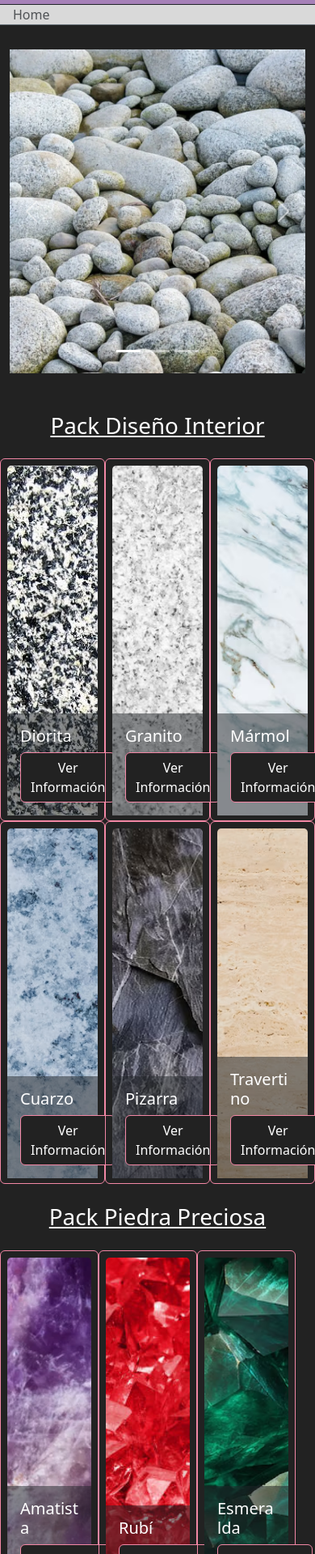
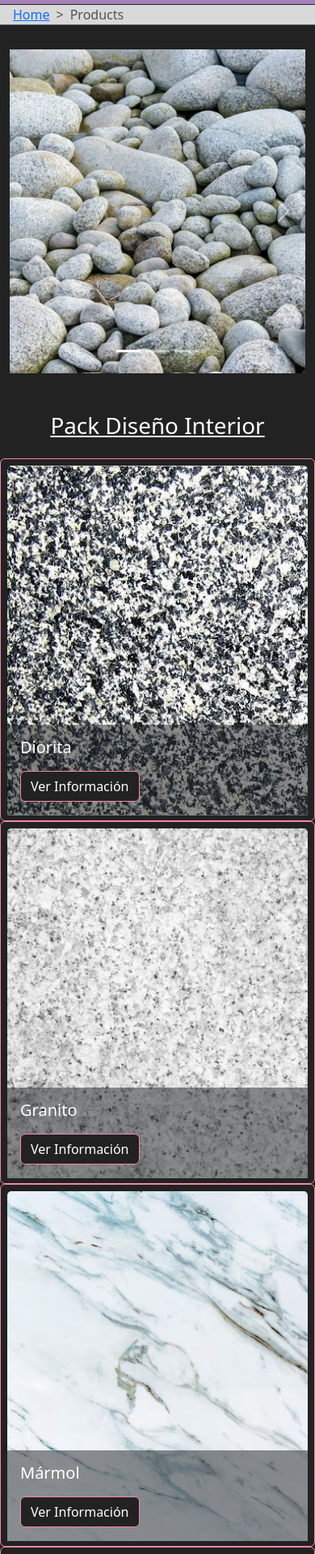
Before and after one commit to mackstm/PET-ROCK, a website built with Parcel: page src/pages/products.html in a window 390 px wide. Shown: the part 81-2000 px from the top of the page at 81% size. Built offline with nearby package versions, Linux system fonts and the light colour scheme.

Commit message:
fix: fixed breadcrumbs and responsiveness in Products page

```diff
--- a/src/pages/products.html
+++ b/src/pages/products.html
@@ -51,7 +51,8 @@
     <nav class="breadcrumbColor border-bottom border-secondary" style="--bs-breadcrumb-divider: '>';"
       aria-label="breadcrumb">
       <ol class="breadcrumb my-0 ms-3">
-        <li class="breadcrumb-item active" aria-current="page">Home</li>
+        <a class="breadcrumb-item" href="../index.html">Home</a>
+        <li class="breadcrumb-item active" aria-current="page">Products</li>
       </ol>
     </nav>
   </header>
@@ -112,7 +113,7 @@
       <div class="row">
 
         <!-- Diorita -->
-        <div class="card col col-md-4 cardColor p-2" style="height: 28rem;">
+        <div class="card col col-12 col-md-4 cardColor p-2" style="height: 28rem;">
           <div class="position-relative">
             <img src="../assets/img/diorita.jpg" class="card-img-top" alt="Diorita"
               style="height: 27rem; object-fit: cover;">
@@ -145,7 +146,7 @@
         </div>
 
         <!-- Granito -->
-        <div class="card col col-md-4 cardColor p-2" style="height: 28rem;">
+        <div class="card col col-12 col-md-4 cardColor p-2" style="height: 28rem;">
           <div class="position-relative">
             <img src="../assets/img/granito.avif" class="card-img-top" alt="Granito"
               style="height: 27rem; object-fit: cover;">
@@ -178,7 +179,7 @@
         </div>
 
         <!-- Mármol -->
-        <div class="card col col-md-4 cardColor p-2" style=" height: 28rem;">
+        <div class="card col col-12 col-md-4 cardColor p-2" style=" height: 28rem;">
           <div class="position-relative">
             <img src="../assets/img/marmol.avif" class="card-img-top" alt="Mármol"
               style="height: 27rem; object-fit: cover;">
@@ -213,7 +214,7 @@
       </div>
       <div class="row">
         <!-- Cuarzo -->
-        <div class="card col col-md-4 cardColor p-2" style=" height: 28rem;">
+        <div class="card col col-12 col-md-4 cardColor p-2" style=" height: 28rem;">
           <div class="position-relative">
             <img src="../assets/img/cuarzo.avif" class="card-img-top" alt="Cuarzo"
               style="height: 27rem; object-fit: cover;">
@@ -246,7 +247,7 @@
         </div>
 
         <!-- Pizarra -->
-        <div class="card col col-md-4 cardColor p-2" style=" height: 28rem;">
+        <div class="card col col-12 col-md-4 cardColor p-2" style=" height: 28rem;">
           <div class="position-relative">
             <img src="../assets/img/pizarra.avif" class="card-img-top" alt="Pizarra"
               style="height: 27rem; object-fit: cover;">
@@ -279,7 +280,7 @@
         </div>
 
         <!-- Travertino -->
-        <div class="card col col-md-4 cardColor p-2" style="height: 28rem;">
+        <div class="card col col-12 col-md-4 cardColor p-2" style="height: 28rem;">
           <div class="position-relative">
             <img src="../assets/img/travertino.avif" class="card-img-top" alt="Travertino"
               style="height: 27rem; object-fit: cover;">
@@ -315,7 +316,7 @@
         <div class="row">
 
           <!-- Amatista -->
-          <div class="card col col-md-4 cardColor p-2" style="height: 28rem;">
+          <div class="card col col-12 col-md-4 cardColor p-2" style="height: 28rem;">
             <div class="position-relative">
               <img src="../assets/img/amatista.webp" class="card-img-top" alt="Amatista"
                 style="height: 27rem; object-fit: cover;">
@@ -348,7 +349,7 @@
           </div>
 
           <!-- Rubí -->
-          <div class="card col col-md-4 cardColor p-2" style="height: 28rem;">
+          <div class="card col col-12 col-md-4 cardColor p-2" style="height: 28rem;">
             <div class="position-relative">
               <img src="../assets/img/ruby.jpg" class="card-img-top" alt="Rubí"
                 style="height: 27rem; object-fit: cover;">
@@ -381,7 +382,7 @@
           </div>
 
           <!-- Esmeralda -->
-          <div class="card col col-md-4 cardColor p-2" style="height: 28rem;">
+          <div class="card col col-12 col-md-4 cardColor p-2" style="height: 28rem;">
             <div class="position-relative">
               <img src="../assets/img/esmeralda.avif" class="card-img-top" alt="Esmeralda"
                 style="height: 27rem; object-fit: cover;">
@@ -419,7 +420,7 @@
         <div class="row">
 
           <!-- Piedra Común -->
-          <div class="card col col-md-4 cardColor p-2" style="height: 28rem;">
+          <div class="card col col-12 col-md-4 cardColor p-2" style="height: 28rem;">
             <div class="position-relative">
               <img src="../assets/img/piedra.webp" class="card-img-top" alt="Piedra Común"
                 style="height: 27rem; object-fit: cover;">
@@ -452,7 +453,7 @@
           </div>
 
           <!-- Cuarzo -->
-          <div class="card col col-md-4 cardColor p-2" style="height: 28rem;">
+          <div class="card col col-12 col-md-4 cardColor p-2" style="height: 28rem;">
             <div class="position-relative">
               <img src="../assets/img/cuarzo.avif" class="card-img-top" alt="Cuarzo"
                 style="height: 27rem; object-fit: cover;">
@@ -485,7 +486,7 @@
           </div>
 
           <!-- Jaspe -->
-          <div class="card col col-md-4 cardColor p-2" style="height: 28rem;">
+          <div class="card col col-12 col-md-4 cardColor p-2" style="height: 28rem;">
             <div class="position-relative">
               <img src="../assets/img/jaspe.avif" class="card-img-top" alt="Jaspe"
                 style="height: 27rem; object-fit: cover;">
```
Also changed, not shown: src/index.html (+1 -1 lines), src/pages/contact.html (+2 -1 lines), src/pages/reviews.html (+5 -5 lines).
